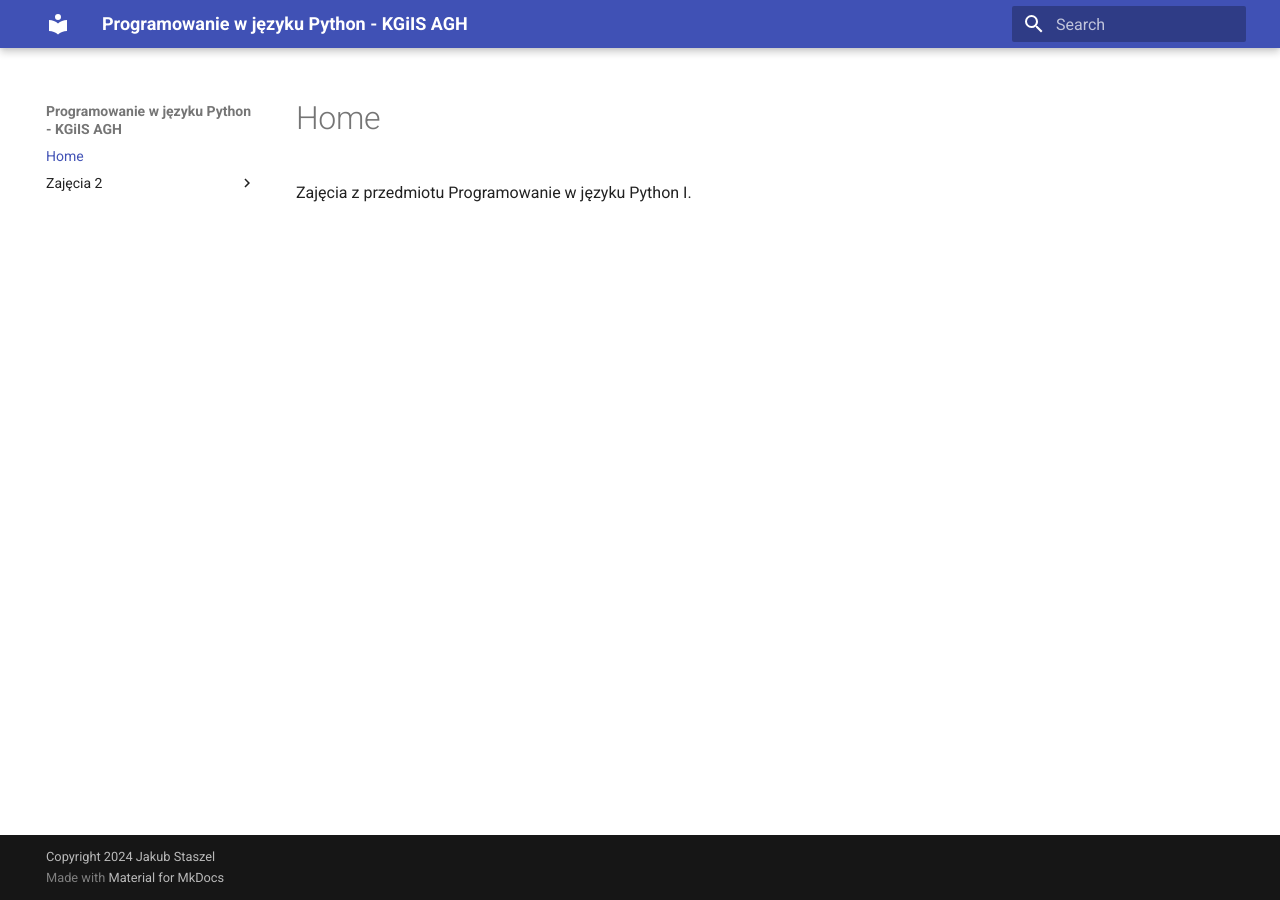
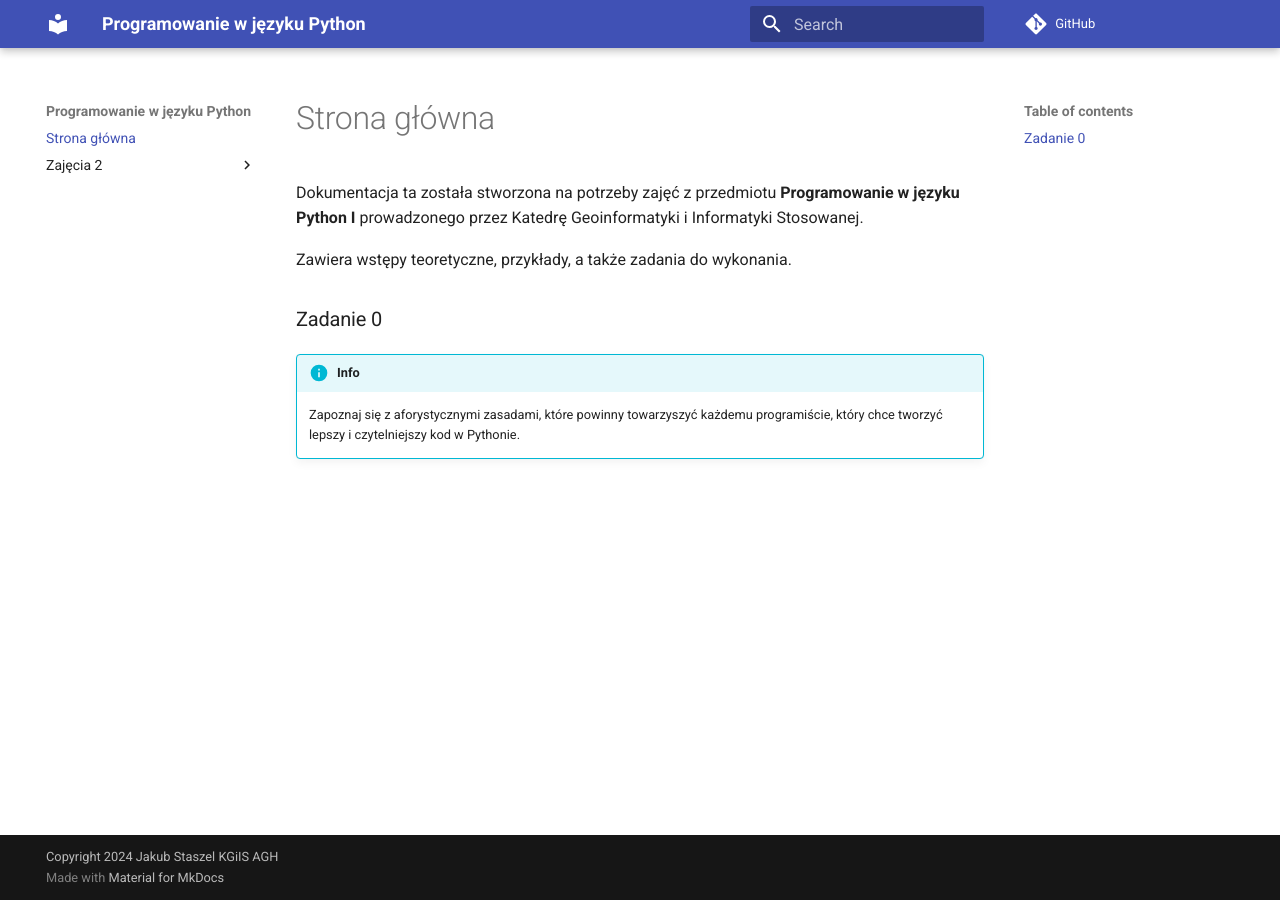
Before and after one commit to emiliaroman/python-1-starter, an MkDocs documentation site: the page built from docs/index.md, in a window 1280 px wide. Built offline with MkDocs 1.6.1 and Material for MkDocs 9.7.7, drawn with Linux system fonts in a browser that asks for light colours; comment, search, counter and statistics services are not loaded.

Commit message:
First content

```diff
--- a/docs/index.md
+++ b/docs/index.md
@@ -1 +1,8 @@
-Zajęcia z przedmiotu Programowanie w języku Python I.
+Dokumentacja ta została stworzona na potrzeby zajęć z przedmiotu **Programowanie w języku Python I** prowadzonego przez Katedrę Geoinformatyki i Informatyki Stosowanej.
+
+Zawiera wstępy teoretyczne, przykłady, a także zadania do wykonania.
+
+### Zadanie 0
+
+!!! info
+    Zapoznaj się z aforystycznymi zasadami, które powinny towarzyszyć każdemu programiście, który chce tworzyć lepszy i czytelniejszy kod w Pythonie.
--- a/mkdocs.yml
+++ b/mkdocs.yml
@@ -1,14 +1,23 @@
-site_name: Programowanie w języku Python - KGiIS AGH
+site_name: Programowanie w języku Python
+repo_url: https://github.com/agh-geoinf/python-1-starter
 
-copyright: Copyright 2024 Jakub Staszel
+copyright: Copyright 2024 Jakub Staszel KGiIS AGH
 
 language: pl
 
 theme:
   name: material
 
+markdown_extensions:
+  - admonition
+  - codehilite
+  - pymdownx.highlight:
+      use_pygments: true
+  - pymdownx.superfences
+  - pymdownx.details
+
 nav:
-  - Home: index.md
+  - Strona główna: index.md
   - Zajęcia 2:
     - Przypisania: zaj2/przypisania.md
     - Pętle: zaj2/petle.md
```
Also changed, not shown: docs/zaj2/przypisania.md (+3 -1 lines), 1 other file.
